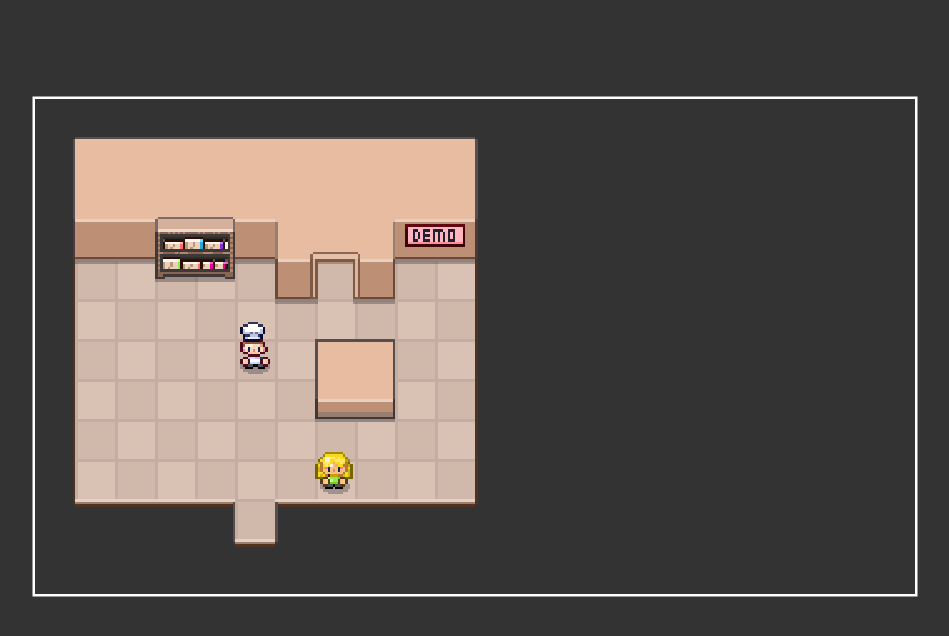
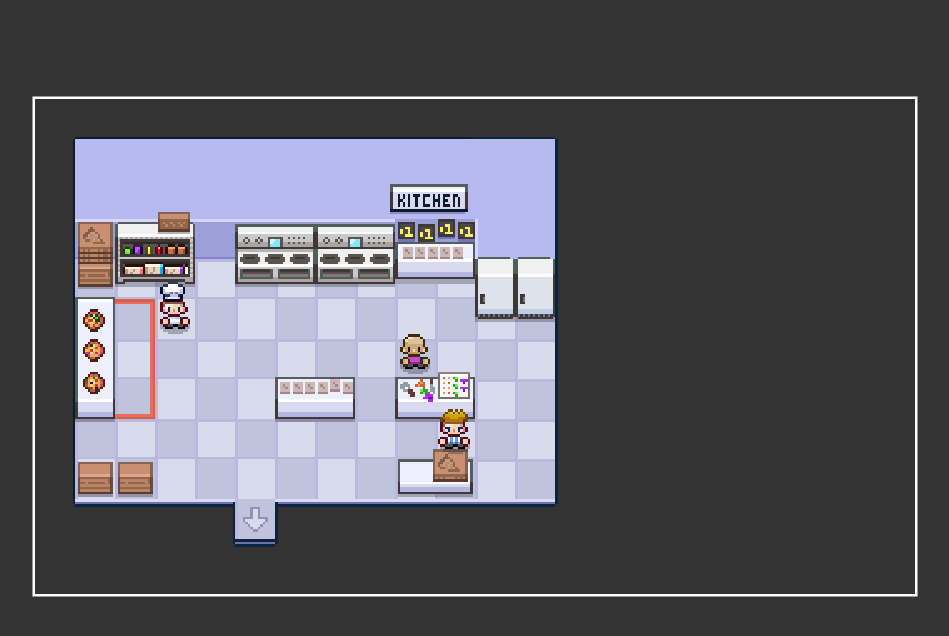
Before and after one commit to Kledenai/pizza-legends, a plain HTML site: page index.html in a window 1280 px wide. Shown: the whole page, without its empty margins (165-1114 px from the left). Drawn offline with Linux system fonts and the light colour scheme.

Commit message:
add overworld maps

```diff
--- a/assets/js/overworld.js
+++ b/assets/js/overworld.js
@@ -3,30 +3,33 @@ class Overworld {
     this.element = config.element;
     this.canvas = this.element.querySelector(".game-canvas");
     this.ctx = this.canvas.getContext("2d");
+    this.map = null;
+  }
+
+  startGameLoop() {
+    const step = () => {
+      this.ctx.clearRect(0, 0, this.canvas.width, this.canvas.height)
+
+      this.map.drawLowerImage(this.ctx)
+
+      Object.values(this.map.gameObjects).forEach(object => {
+        object.sprite.draw(this.ctx)
+      })
+
+      this.map.drawUpperImage(this.ctx)
+
+      requestAnimationFrame(() => {
+        step();
+      })
+    }
+    step();
   }
 
   init() {
-    const image = new Image();
-    image.onload = () => {
-      this.ctx.drawImage(image,0,0)
-    };
-    image.src = "/assets/img/maps/DemoLower.png";
+    this.map = new OverworldMap(window.OverworldMaps.Kitchen)
+    this.startGameLoop();
 
-    const hero = new GameObject({
-      x: 5,
-      y: 6,
-    })
 
-    const npc1 = new GameObject({
-      x: 7,
-      y: 9,
-      src: "/assets/img/characters/people/npc1.png"
-    })
-
-    setTimeout(() => {
-      hero.sprite.draw(this.ctx);
-      npc1.sprite.draw(this.ctx);
-    }, 200);
 
   }
 }
--- /dev/null
+++ b/assets/js/overworldMap.js
@@ -0,0 +1,57 @@
+class OverworldMap {
+  constructor (config) {
+    this.gameObjects = config.gameObjects;
+
+    this.lowerImage = new Image();
+    this.lowerImage.src = config.lowerSrc;
+
+    this.upperImage = new Image();
+    this.upperImage.src = config.upperSrc;
+  }
+
+  drawLowerImage(ctx) {
+    ctx.drawImage(this.lowerImage, 0, 0)
+  }
+
+  drawUpperImage(ctx) {
+    ctx.drawImage(this.upperImage, 0, 0)
+  }
+}
+
+window.OverworldMaps = {
+  DemoRoom: {
+    lowerSrc: "/assets/img/maps/DemoLower.png",
+    upperSrc: "/assets/img/maps/DemoUpper.png",
+    gameObjects: {
+      hero: new GameObject({
+        x: 5,
+        y: 6,
+      }),
+      npc1: new GameObject({
+        x: 7,
+        y: 9,
+        src: "/assets/img/characters/people/npc1.png"
+      })
+    }
+  },
+  Kitchen: {
+    lowerSrc: "/assets/img/maps/KitchenLower.png",
+    upperSrc: "/assets/img/maps/KitchenUpper.png",
+    gameObjects: {
+      hero: new GameObject({
+        x: 3,
+        y: 5,
+      }),
+      npcA: new GameObject({
+        x: 9,
+        y: 6,
+        src: "/assets/img/characters/people/npc2.png"
+      }),
+      npcB: new GameObject({
+        x: 10,
+        y: 8,
+        src: "/assets/img/characters/people/npc3.png"
+      })
+    }
+  }
+}
--- a/index.html
+++ b/index.html
@@ -16,6 +16,7 @@
   <script src="assets/js/overworld.js"></script>
   <script src="assets/js/gameObject.js"></script>
   <script src="assets/js/sprite.js"></script>
+  <script src="assets/js/overworldMap.js"></script>
   <script src="assets/js/init.js"></script>
 </body>
 </html>
```
